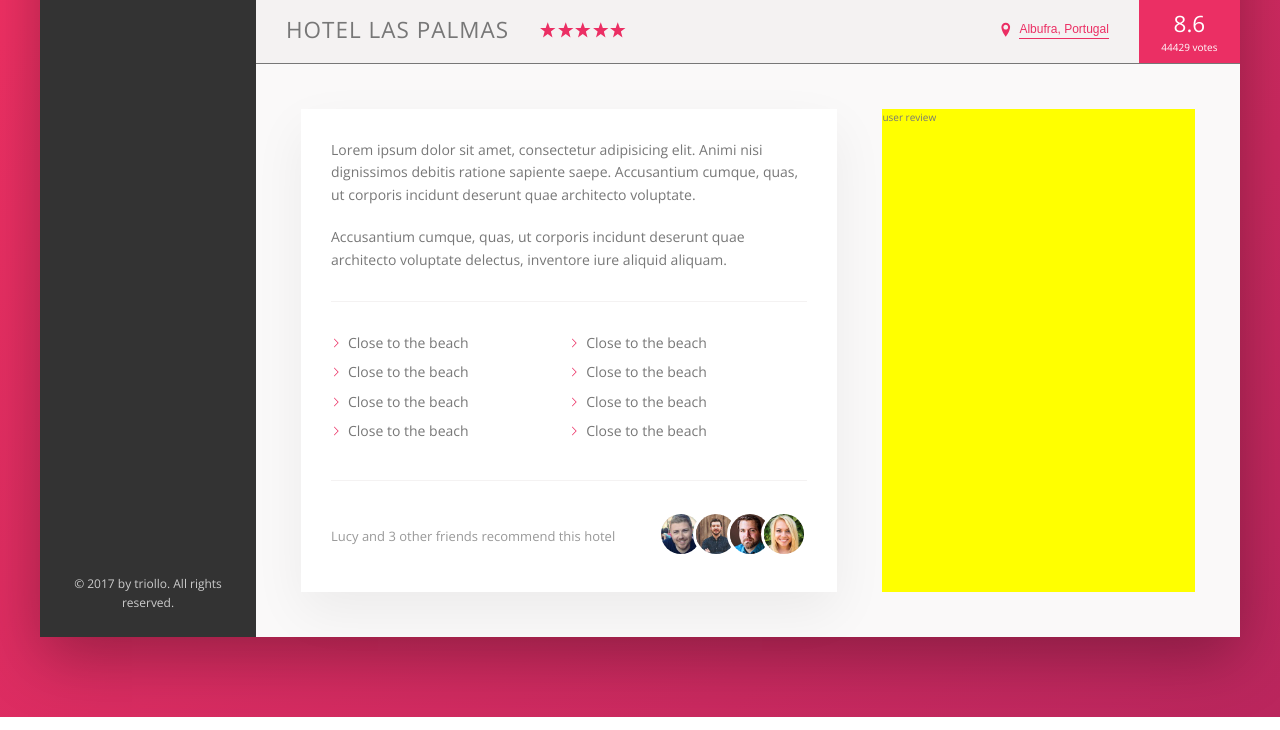
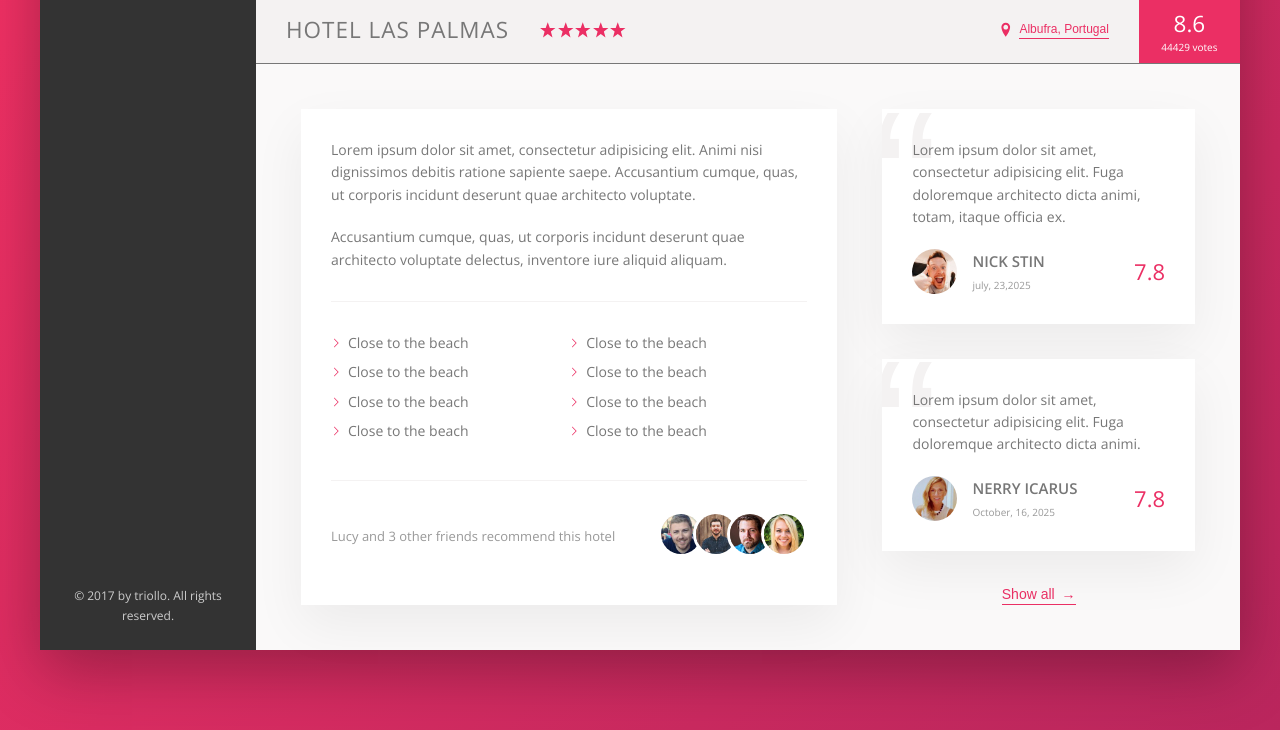
Before and after one commit to StenixDev/Advanced-CSS-and-Sass, a website: page index.html in a window 1280 px wide. Shown: the part 538-1268 px from the top of the page. Drawn offline with nearby package versions, Linux system fonts and the light colour scheme.

Commit message:
Building the User Reviews Section

```diff
--- a/index.html
+++ b/index.html
@@ -224,7 +224,47 @@
               </div>
             </div>
 
-            <div class="user-reviews">user review</div>
+            <div class="user-reviews">
+              <figure class="review">
+                <blockquote class="review__text">
+                  Lorem ipsum dolor sit amet, consectetur adipisicing elit. Fuga
+                  doloremque architecto dicta animi, totam, itaque officia ex.
+                </blockquote>
+                <figcaption class="review__user">
+                  <img
+                    src="img/user-1.jpg"
+                    alt="user 1"
+                    class="review__photo"
+                  />
+                  <div class="review__user-box">
+                    <p class="review__user-name">Nick Stin</p>
+                    <p class="review__user-date">july, 23,2025</p>
+                  </div>
+                  <div class="review__rating">7.8</div>
+                </figcaption>
+              </figure>
+
+              <figure class="review">
+                <blockquote class="review__text">
+                  Lorem ipsum dolor sit amet, consectetur adipisicing elit. Fuga
+                  doloremque architecto dicta animi.
+                </blockquote>
+                <figcaption class="review__user">
+                  <img
+                    src="img/user-2.jpg"
+                    alt="user 1"
+                    class="review__photo"
+                  />
+                  <div class="review__user-box">
+                    <p class="review__user-name">Nerry Icarus</p>
+                    <p class="review__user-date">October, 16, 2025</p>
+                  </div>
+                  <div class="review__rating">7.8</div>
+                </figcaption>
+              </figure>
+
+              <button class="btn-inline">Show all <span>&rarr;</span></button>
+            </div>
           </div>
         </main>
       </div>
--- a/sass/_components.scss
+++ b/sass/_components.scss
@@ -267,8 +267,17 @@
   background-color: transparent;
   cursor: pointer;
   transition: all 200ms;
+
+  & span {
+    margin-left: 3px;
+    transition: margin-left 200ms;
+  }
+
   &:hover {
     color: var(--color-grey-dark-2);
+    span {
+      margin-left: 8px;
+    }
   }
 
   &:focus {
@@ -363,3 +372,66 @@
     }
   }
 }
+
+// REVIEWS
+
+.review {
+  position: relative;
+  background-color: #fff;
+  box-shadow: var(--shadow-light);
+  padding: 3rem;
+  margin-bottom: 3.5rem;
+  overflow: hidden;
+
+  &__text {
+    margin-bottom: 2rem;
+    z-index: 10;
+    position: relative;
+  }
+
+  &__user {
+    display: flex;
+    align-items: center;
+  }
+
+  &__photo {
+    height: 4.5rem;
+    width: 4.5rem;
+    border-radius: 50%;
+    margin-right: 1.5rem;
+  }
+
+  &__user-box {
+    margin-right: auto;
+  }
+
+  &__user-name {
+    font-size: 1.5rem;
+    font-weight: 600;
+    text-transform: uppercase;
+    margin-bottom: 0.4rem;
+  }
+
+  &__user-date {
+    font-size: 1rem;
+    color: var(--color-grey-dark-3);
+  }
+
+  &__rating {
+    color: var(--color-primary);
+    font-size: 2.2rem;
+    font-weight: 300;
+  }
+
+  &::before {
+    content: '\201C';
+    position: absolute;
+    top: -2.75rem;
+    left: -1rem;
+    font-size: 20rem;
+    color: var(--color-grey-light-2);
+    font-family: sans-serif;
+    line-height: 1;
+    z-index: 1;
+  }
+}
--- a/sass/_layout.scss
+++ b/sass/_layout.scss
@@ -34,6 +34,7 @@
 }
 
 .detail {
+  font-size: 1.4rem;
   display: flex;
   padding: 4.5rem;
   background-color: var(--color-grey-light-1);
@@ -41,7 +42,6 @@
 }
 
 .description {
-  font-size: 1.4rem;
   background-color: #fff;
   box-shadow: var(--shadow-light);
   padding: 3rem;
@@ -50,6 +50,10 @@
 }
 
 .user-reviews {
-  background-color: yellow;
   flex: 1;
+
+  display: flex;
+
+  flex-direction: column;
+  align-items: center;
 }
```
Also changed, not shown: css/style.css, 1 other file.
